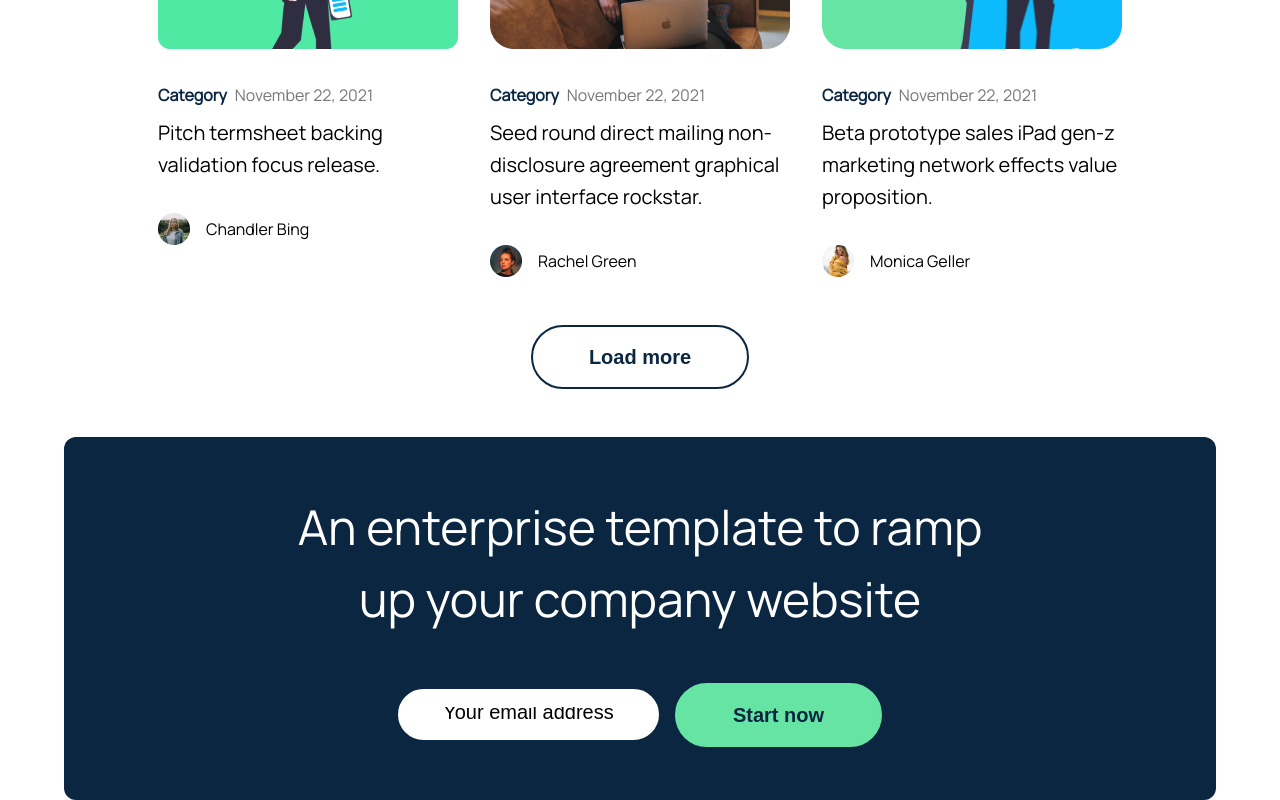
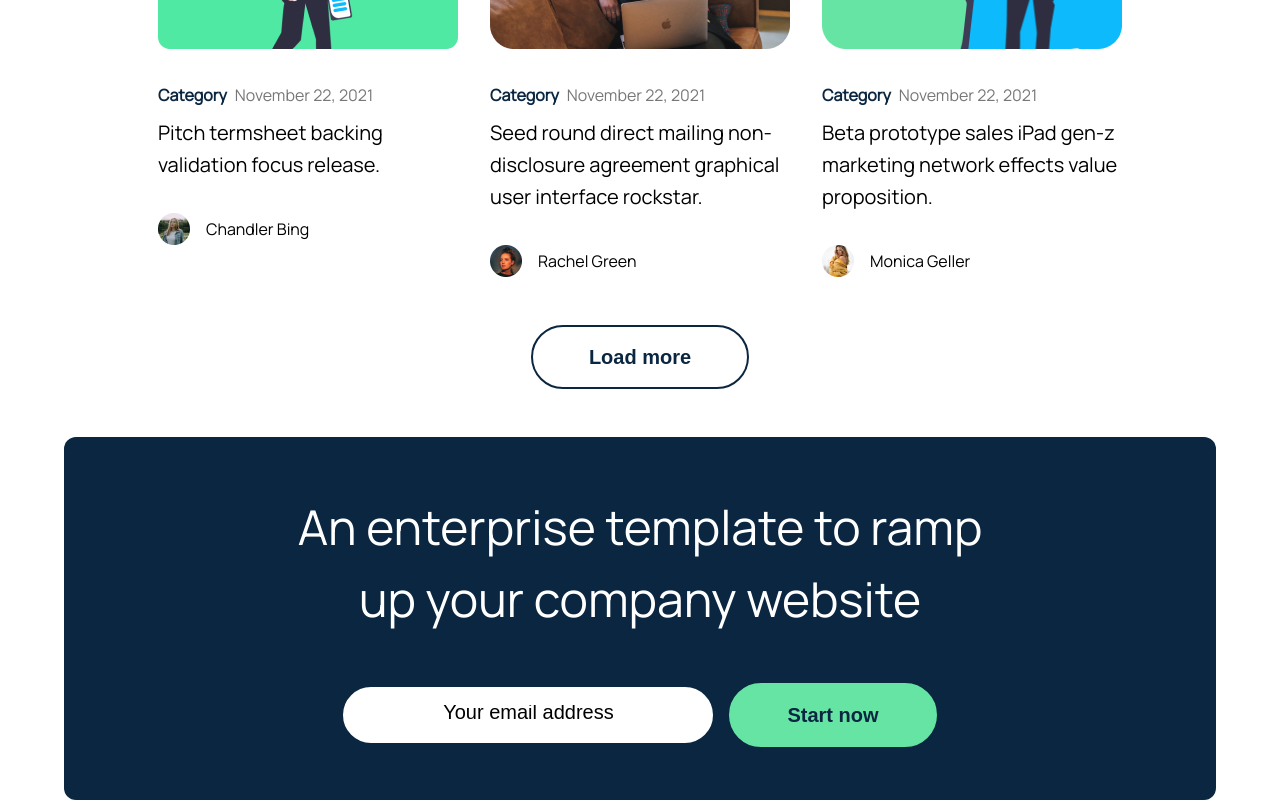
Before and after one commit to Inaboya/prestmit, a React (Create React App) app: page / in a window 1280 px wide. Shown: the part 5264-6064 px from the top of the page. Built offline with nearby package versions, Linux system fonts and the light colour scheme.

Commit message:
fix button width

```diff
--- a/src/App.css
+++ b/src/App.css
@@ -659,7 +659,9 @@
 
 .blog-2-btn-wrapper {
   display: inline-flex;
-  padding: 16px 40px;
+  width: 370px;
+  height: 56px;
+  padding: 16px 56px;
   justify-content: flex-start;
   align-items: center;
   gap: 8px;
```
